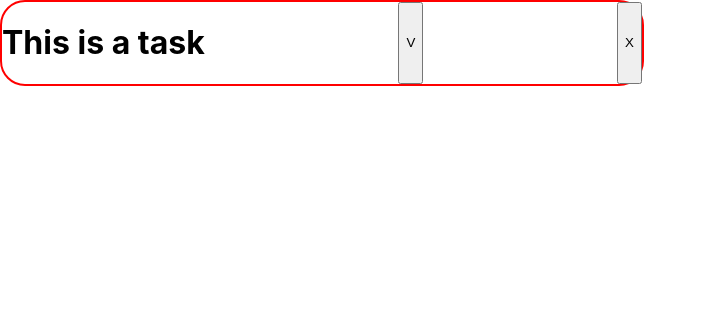
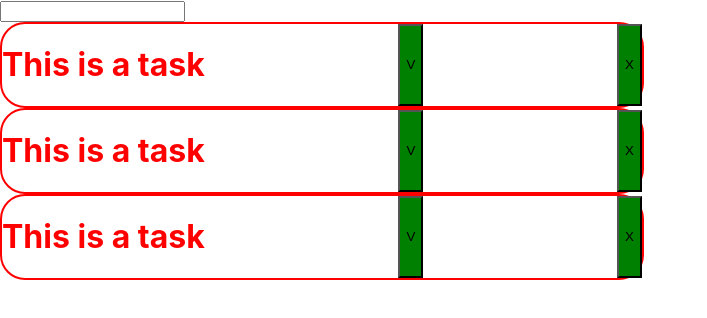
Before and after one commit to shiveeshfotedar/WorkingDir, a React (Create React App) app in the folder todododo/: page / in a window 1280 px wide. Shown: the top 318 px of the page, without its empty margins (0-707 px from the left). Built offline with nearby package versions, Linux system fonts and the light colour scheme.

Commit message:
added text

```diff
--- a/todododo/src/App.js
+++ b/todododo/src/App.js
@@ -1,10 +1,14 @@
 import TaskComponent from "./Components/TaskComponent";
+import TaskInput from "./Components/TaskInput"
 import styled from "styled-components";
 
 function App() {
   return (
     <div>
       <Lists>
+        <TaskInput  />
+        <TaskComponent />
+        <TaskComponent />
         <TaskComponent />
       </Lists>
     </div>
@@ -13,6 +17,4 @@ function App() {
 
 export default App;
 
-const Lists = styled.div`
-
-`
+const Lists = styled.div``;
--- a/todododo/src/Components/TaskComponent.js
+++ b/todododo/src/Components/TaskComponent.js
@@ -22,4 +22,10 @@ const Taskbox = styled.div`
   border-radius: 25px;
   width: 50%;
   justify-content: space-between;
+  > h1 {
+    color: red;
+  }
+  > button {
+    background-color: green;
+  }
 `;
--- /dev/null
+++ b/todododo/src/Components/TaskInput.js
@@ -0,0 +1,20 @@
+import React from "react";
+
+function handleKeyDown(e) {
+  if (e.key === "Enter") {
+    console.log("do validate");
+    console.log(e.target.value);
+    //console.log(e.target);
+    e.target.Text = String.Empty;
+  }
+}
+
+const TaskInput = () => {
+  return (
+    <div>
+      <input type="text" onKeyDown={handleKeyDown} />
+    </div>
+  );
+};
+
+export default TaskInput;
```
